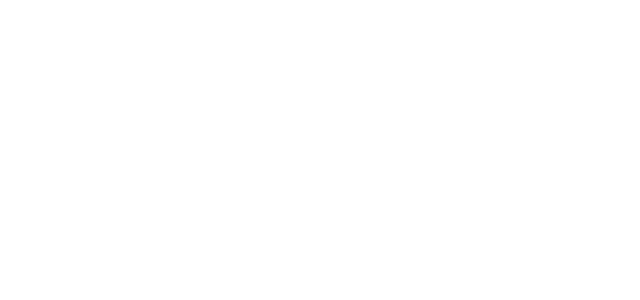
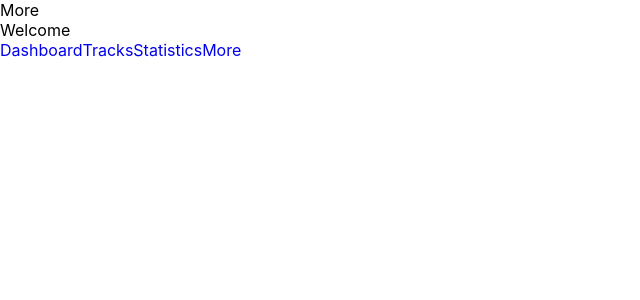
Before and after one commit to julian3493/capstone-tracking-app, a React (Create React App) app: page /more in a window 1280 px wide. Shown: the top 300 px of the page, without its empty margins (0-640 px from the left). Built offline with nearby package versions, Linux system fonts and the light colour scheme.

Commit message:
create more component

```diff
--- /dev/null
+++ b/src/components/More.js
@@ -0,0 +1,22 @@
+import React from 'react';
+import { useSelector } from 'react-redux';
+import Navigation from './Navigation';
+import TopBar from './TopBar';
+
+const More = () => {
+  const user = useSelector((state) => state.logged_user);
+  const { username } = user;
+
+  return (
+    <div>
+      {TopBar('More')}
+      <p>
+        Welcome
+        {username}
+      </p>
+      <Navigation />
+    </div>
+  );
+};
+
+export default More;
--- a/src/components/Navigation.js
+++ b/src/components/Navigation.js
@@ -6,6 +6,7 @@ const Navigation = () => (
     <Link to="/dashboard">Dashboard</Link>
     <Link to="/tracks">Tracks</Link>
     <Link to="/statistics">Statistics</Link>
+    <Link to="/more">More</Link>
   </div>
 );
 
--- a/src/components/Routes.js
+++ b/src/components/Routes.js
@@ -1,6 +1,7 @@
 import { BrowserRouter, Switch, Route } from 'react-router-dom';
 import Dashboard from './Dashboard';
 import Home from './Home';
+import More from './More';
 import Registration from './Registration';
 import Statistics from './Statistics';
 import TracksPage from './TracksPage';
@@ -10,9 +11,10 @@ const Routes = () => (
     <Switch>
       <Route path="/" component={Home} exact />
       <Route path="/dashboard" component={Dashboard} />
+      <Route path="/more" component={More} />
+      <Route path="/registrations" component={Registration} />
+      <Route path="/statistics" component={Statistics} />
       <Route path="/tracks" component={TracksPage} />
-      <Route path="/statistics" component={Statistics} />
-      <Route path="/registrations" component={Registration} />
     </Switch>
   </BrowserRouter>
 );
```
